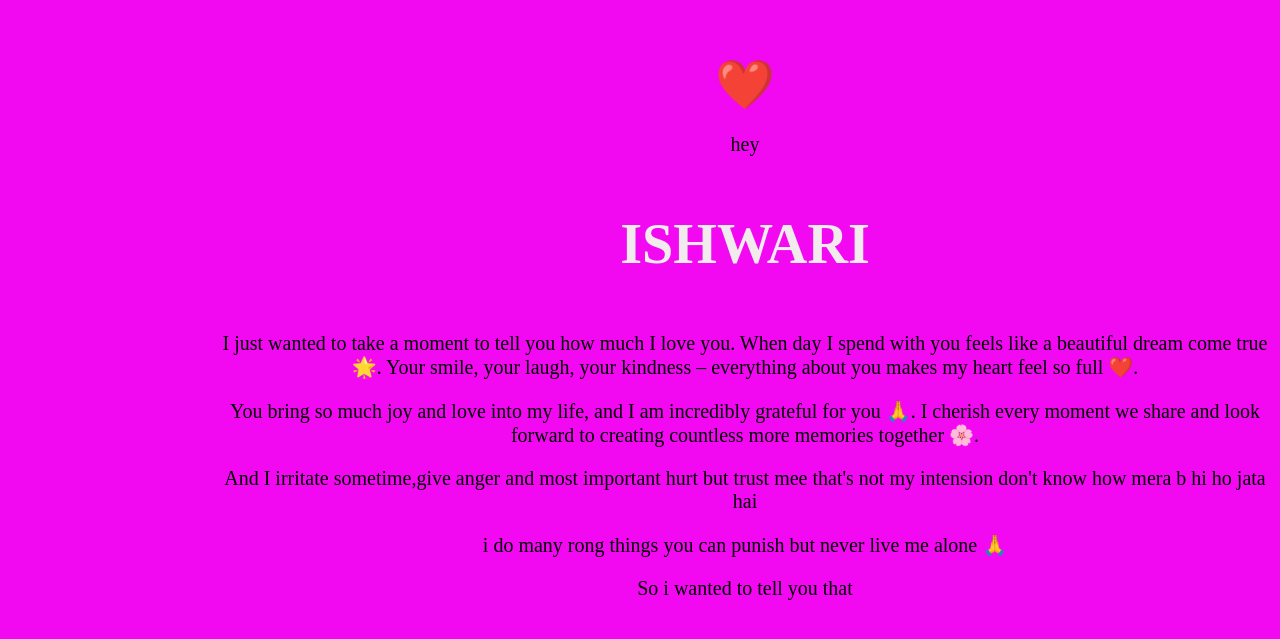
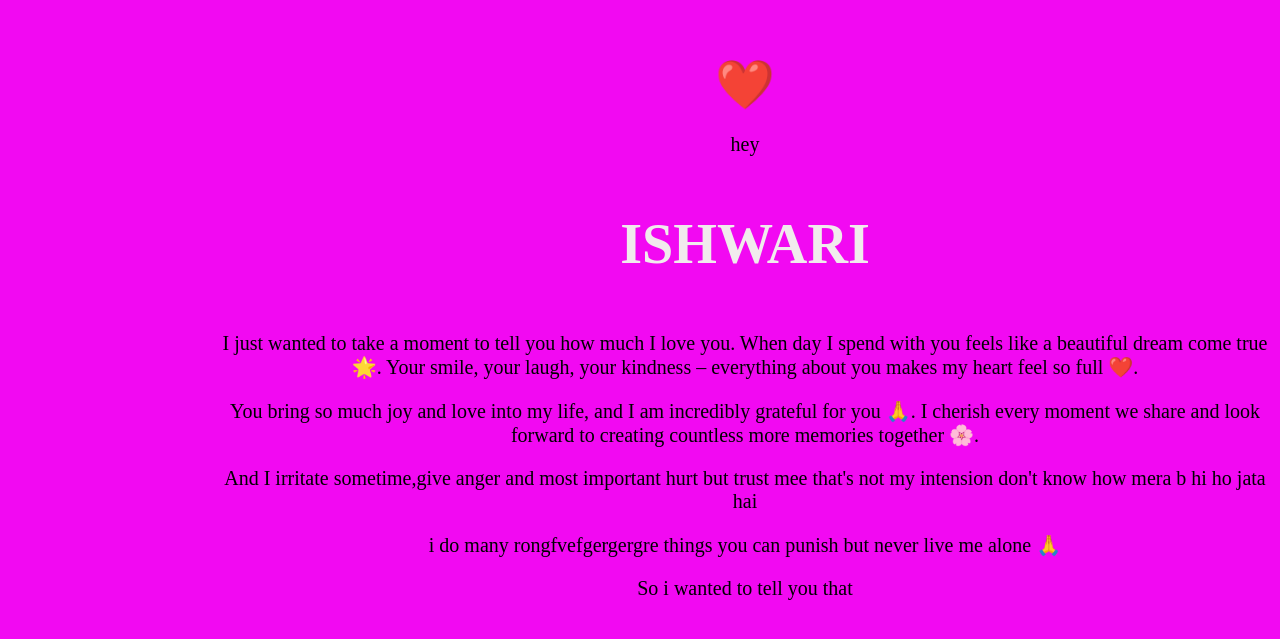
Before and after one commit to Harsh882002/temporary, a plain HTML site: page index.html in a window 1280 px wide. Shown: the part 143-782 px from the top of the page. Drawn offline with Linux system fonts and the light colour scheme.

Commit message:
Update index.html

```diff
--- a/index.html
+++ b/index.html
@@ -41,7 +41,7 @@
             we share and look forward to creating countless more memories together 🌸. </p><p> And I irritate sometime,give
             anger and most important hurt but trust mee that's not my intension don't know how mera b hi ho jata hai</p>
 
-            <p>i do many rong things you can punish but never live me alone 🙏</p>
+            <p>i do many rongfvefgergergre things you can punish but never live me alone 🙏</p>
             <p>So i wanted to tell you that</p>
             <h4 style="color: pink;">I LOVE YOU MOST, MOST AND MOST BACCHA❤️</h4>
 
```
